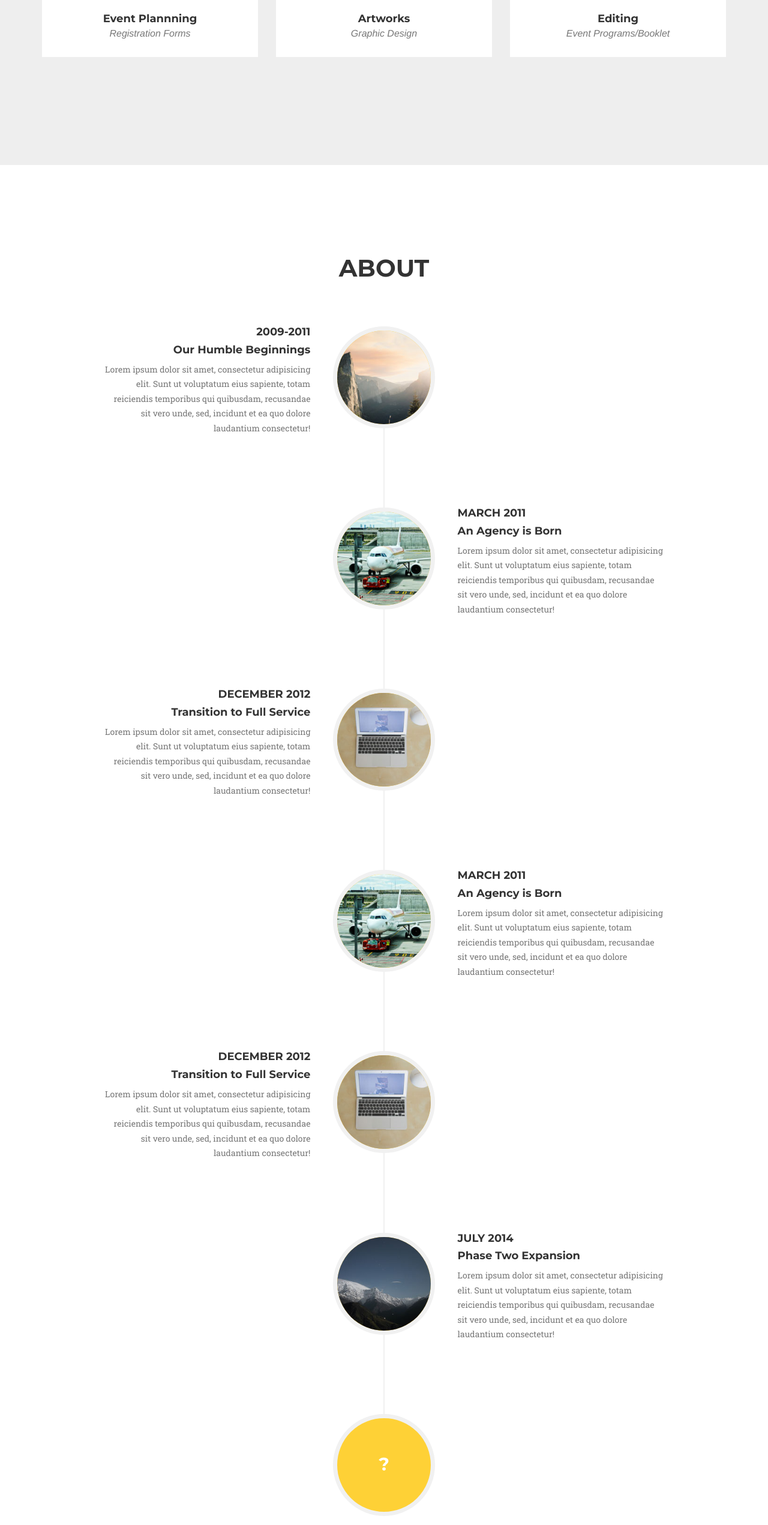
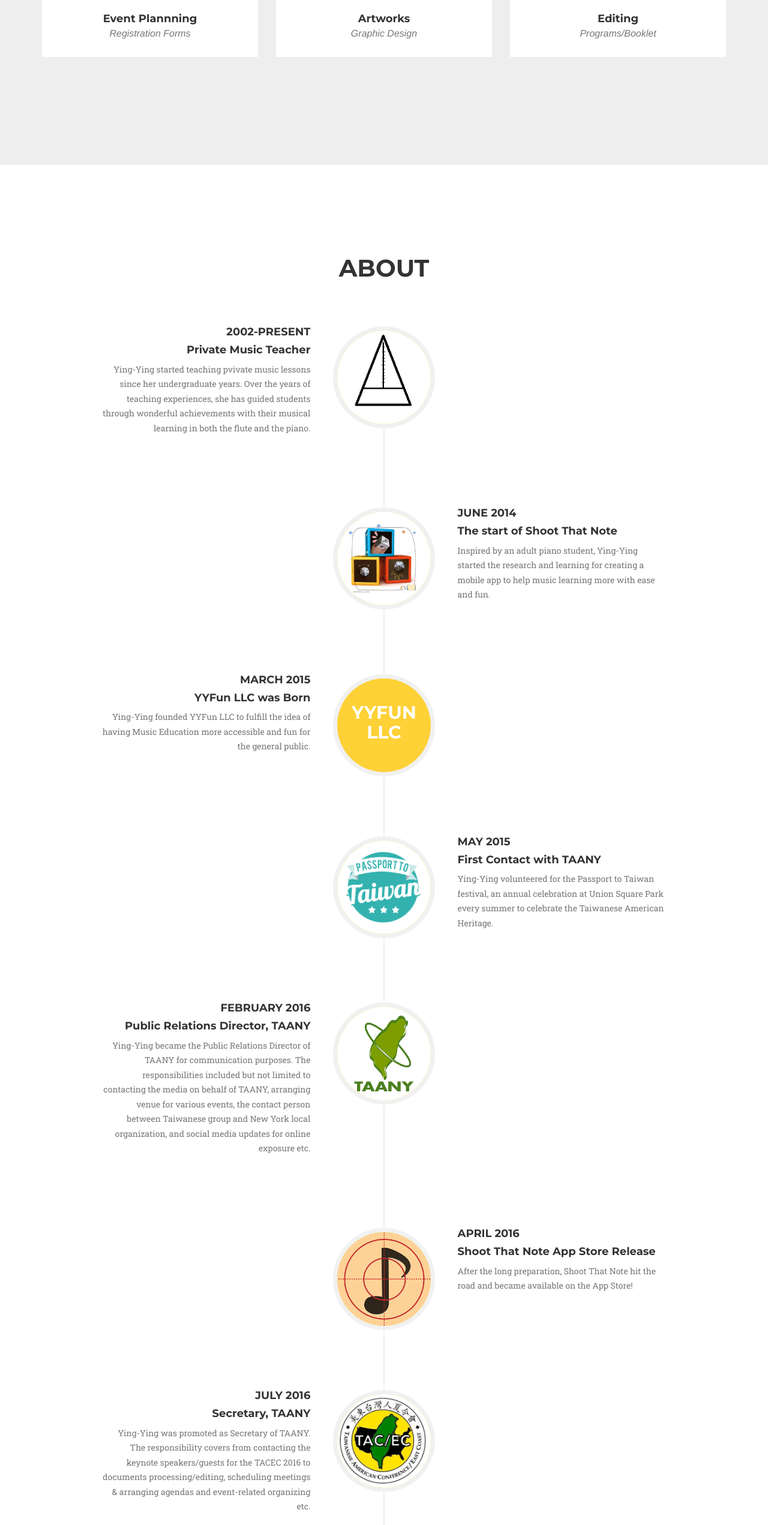
Before and after one commit to cherryflute/cherryflute.github.io, a website: page index.html in a window 1280 px wide. Shown: the part 1715-4257 px from the top of the page at 60% size. Drawn offline with nearby package versions, Linux system fonts and the light colour scheme; a web font is replaced by a local one.

Commit message:
Update About Section
Updated information and uploaded images for About Section

```diff
--- a/index.html
+++ b/index.html
@@ -174,7 +174,7 @@
                     </a>
                     <div class="portfolio-caption">
                         <h4>Editing</h4>
-                        <p class="text-muted">Event Programs/Booklet</p>
+                        <p class="text-muted">Programs/Booklet</p>
                     </div>
                 </div>
             </div>
@@ -195,91 +195,108 @@
                     <ul class="timeline">
                         <li>
                             <div class="timeline-image">
-                                <img class="img-circle img-responsive" src="img/about/1.jpg" alt="">
+                                <img class="img-circle img-responsive" src="img/about/metronome.png" alt="">
                             </div>
                             <div class="timeline-panel">
                                 <div class="timeline-heading">
-                                    <h4>2009-2011</h4>
-                                    <h4 class="subheading">Our Humble Beginnings</h4>
+                                    <h4>2002-Present</h4>
+                                    <h4 class="subheading">Private Music Teacher</h4>
                                 </div>
                                 <div class="timeline-body">
-                                    <p class="text-muted">Lorem ipsum dolor sit amet, consectetur adipisicing elit. Sunt ut voluptatum eius sapiente, totam reiciendis temporibus qui quibusdam, recusandae sit vero unde, sed, incidunt et ea quo dolore laudantium consectetur!</p>
+                                    <p class="text-muted">Ying-Ying started teaching pvivate music lessons since her undergraduate years.  Over the years of teaching experiences, she has guided students through wonderful achievements with their musical learning in both the flute and the piano.</p>
                                 </div>
                             </div>
                         </li>
                         <li class="timeline-inverted">
                             <div class="timeline-image">
-                                <img class="img-circle img-responsive" src="img/about/2.jpg" alt="">
+                                <img class="img-circle img-responsive" src="img/team/toy2.jpg" alt="">
                             </div>
                             <div class="timeline-panel">
                                 <div class="timeline-heading">
-                                    <h4>March 2011</h4>
-                                    <h4 class="subheading">An Agency is Born</h4>
+                                    <h4>June 2014</h4>
+                                    <h4 class="subheading">The start of Shoot That Note</h4>
                                 </div>
                                 <div class="timeline-body">
-                                    <p class="text-muted">Lorem ipsum dolor sit amet, consectetur adipisicing elit. Sunt ut voluptatum eius sapiente, totam reiciendis temporibus qui quibusdam, recusandae sit vero unde, sed, incidunt et ea quo dolore laudantium consectetur!</p>
+                                    <p class="text-muted">Inspired by an adult piano student, Ying-Ying started the research and learning for creating a mobile app to help music learning more with ease and fun.</p>
                                 </div>
                             </div>
                         </li>
                         <li>
                             <div class="timeline-image">
-                                <img class="img-circle img-responsive" src="img/about/3.jpg" alt="">
+
+                                    <br><h2>YYFun LLC</h2>
                             </div>
                             <div class="timeline-panel">
                                 <div class="timeline-heading">
-                                    <h4>December 2012</h4>
-                                    <h4 class="subheading">Transition to Full Service</h4>
+                                    <h4>March 2015</h4>
+                                    <h4 class="subheading">YYFun LLC was Born</h4>
                                 </div>
                                 <div class="timeline-body">
-                                    <p class="text-muted">Lorem ipsum dolor sit amet, consectetur adipisicing elit. Sunt ut voluptatum eius sapiente, totam reiciendis temporibus qui quibusdam, recusandae sit vero unde, sed, incidunt et ea quo dolore laudantium consectetur!</p>
+                                    <p class="text-muted">Ying-Ying founded YYFun LLC to fulfill the idea of having Music Education more accessible and fun for the general public.</p>
                                 </div>
                             </div>
                         </li>
 
                         <li class="timeline-inverted">
                             <div class="timeline-image">
-                                <img class="img-circle img-responsive" src="img/about/2.jpg" alt="">
+                                <img class="img-circle img-responsive" src="img/about/p2tw_logo.png" alt="">
                             </div>
                             <div class="timeline-panel">
                                 <div class="timeline-heading">
-                                    <h4>March 2011</h4>
-                                    <h4 class="subheading">An Agency is Born</h4>
+                                    <h4>May 2015</h4>
+                                    <h4 class="subheading">First Contact with TAANY</h4>
                                 </div>
                                 <div class="timeline-body">
-                                    <p class="text-muted">Lorem ipsum dolor sit amet, consectetur adipisicing elit. Sunt ut voluptatum eius sapiente, totam reiciendis temporibus qui quibusdam, recusandae sit vero unde, sed, incidunt et ea quo dolore laudantium consectetur!</p>
+                                    <p class="text-muted">Ying-Ying volunteered for the Passport to Taiwan festival, an annual celebration at Union Square Park every summer to celebrate the Taiwanese American Heritage.</p>
                                 </div>
                             </div>
                         </li>
 
                         <li>
                             <div class="timeline-image">
-                                <img class="img-circle img-responsive" src="img/about/3.jpg" alt="">
+                                <img class="img-circle img-responsive" src="img/about/taany_logo.png" alt="">
                             </div>
                             <div class="timeline-panel">
                                 <div class="timeline-heading">
-                                    <h4>December 2012</h4>
-                                    <h4 class="subheading">Transition to Full Service</h4>
+                                    <h4>February 2016</h4>
+                                    <h4 class="subheading">Public Relations Director, TAANY</h4>
                                 </div>
                                 <div class="timeline-body">
-                                    <p class="text-muted">Lorem ipsum dolor sit amet, consectetur adipisicing elit. Sunt ut voluptatum eius sapiente, totam reiciendis temporibus qui quibusdam, recusandae sit vero unde, sed, incidunt et ea quo dolore laudantium consectetur!</p>
+                                    <p class="text-muted">Ying-Ying became the Public Relations Director of TAANY for communication purposes.  The responsibilities included but not limited to contacting the media on behalf of TAANY, arranging venue for various events, the contact person between Taiwanese group and New York local organization, and social media updates for online exposure etc.</p>
                                 </div>
                             </div>
                         </li>
 
                         <li class="timeline-inverted">
                             <div class="timeline-image">
-                                <img class="img-circle img-responsive" src="img/about/4.jpg" alt="">
+                                <img class="img-circle img-responsive" src="img/portfolio/stn_icon.png" alt="">
                             </div>
                             <div class="timeline-panel">
                                 <div class="timeline-heading">
-                                    <h4>July 2014</h4>
-                                    <h4 class="subheading">Phase Two Expansion</h4>
+                                    <h4>April 2016</h4>
+                                    <h4 class="subheading">Shoot That Note App Store Release</h4>
                                 </div>
                                 <div class="timeline-body">
-                                    <p class="text-muted">Lorem ipsum dolor sit amet, consectetur adipisicing elit. Sunt ut voluptatum eius sapiente, totam reiciendis temporibus qui quibusdam, recusandae sit vero unde, sed, incidunt et ea quo dolore laudantium consectetur!</p>
+                                    <p class="text-muted">After the long preparation, Shoot That Note hit the road and became available on the App Store!</p>
                                 </div>
                             </div>
                         </li>
+
+                         <li>
+                            <div class="timeline-image">
+                                <img class="img-circle img-responsive" src="img/about/tacec_logo.jpg" alt="">
+                            </div>
+                            <div class="timeline-panel">
+                                <div class="timeline-heading">
+                                    <h4>July 2016</h4>
+                                    <h4 class="subheading">Secretary, TAANY</h4>
+                                </div>
+                                <div class="timeline-body">
+                                    <p class="text-muted">Ying-Ying was promoted as Secretary of TAANY.  The responsibility covers from contacting the keynote speakers/guests for the TACEC 2016 to documents processing/editing, scheduling meetings & arranging agendas and event-related organizing etc.</p>
+                                </div>
+                            </div>
+                        </li>
+
                         <li class="timeline-inverted">
                             <div class="timeline-image">
                                     <br>
@@ -315,7 +332,7 @@
                     <div class="team-member">
                         <img src="img/team/toy2.jpg" class="img-responsive img-circle" alt="">
                         <h4>Ying-Ying Chen</h4>
-                        <p class="large text-muted"><i>self-motivated; detail-oriented; fast learner</i></p>
+                        <p class="large text-muted"><i>self-motivated; detail-oriented and a fast learner</i></p>
                         <ul class="list-inline social-buttons">
                             <li><a href="mailto:cherryflute@gmail.com" target="_blank"><i class="fa fa-envelope"></i></a>
                             </li>
@@ -366,14 +383,6 @@
                                 <img class="img-responsive img-centered" src="img/portfolio/stage2.jpg" alt="">
                                 <img class="img-responsive img-centered" src="img/portfolio/stage3.jpg" alt="">
                                 <img class="img-responsive img-centered" src="img/portfolio/stage4.jpg" alt="">
-                                <p>Use this area to describe your project. Lorem ipsum dolor sit amet, consectetur adipisicing elit. Est blanditiis dolorem culpa incidunt minus dignissimos deserunt repellat aperiam quasi sunt officia expedita beatae cupiditate, maiores repudiandae, nostrum, reiciendis facere nemo!</p>
-                                <p>
-                                    <strong>Want these icons in this portfolio item sample?</strong>You can download 60 of them for free, courtesy of <a href="https://getdpd.com/cart/hoplink/18076?referrer=bvbo4kax5k8ogc">RoundIcons.com</a>, or you can purchase the 1500 icon set <a href="https://getdpd.com/cart/hoplink/18076?referrer=bvbo4kax5k8ogc">here</a>.</p>
-                                <ul class="list-inline">
-                                    <li>Date: July 2014</li>
-                                    <li>Client: Round Icons</li>
-                                    <li>Category: Graphic Design</li>
-                                </ul>
                                 <button type="button" class="btn btn-primary" data-dismiss="modal"><i class="fa fa-times"></i> Close </button>
                             </div>
                         </div>
@@ -496,15 +505,20 @@
                                 <!-- Project Details Go Here -->
                                 <h2>Graphic Design</h2>
                                 <p class="item-intro text-muted">Artworks created for TAANY</p>
+                                <h4>Poster design for a Meet & Greet of a Taiwanese baseball hitter</h4>
                                 <img class="img-responsive img-centered" src="img/portfolio/baseball.png" alt="">
+                                <h4>Poster desgin for Mets Taiwan Day 2016</h4>
                                 <img class="img-responsive img-centered" src="img/portfolio/taiwan_day.png" alt="">
+                                <h4>Poster design for "Wansei Back Home" movie screening</h4>
                                 <img class="img-responsive img-centered" src="img/portfolio/wansei_poster.jpg" alt="">
+                                <h4>Ticket design for "Wansei Bakc Home" movie screening</h4>
                                 <img class="img-responsive img-centered" src="img/portfolio/wansei_tix.jpg" alt="">
+                                <h4>Cover design for the TACEC2016 yearbook</h4>
                                 <img class="img-responsive img-centered" src="img/portfolio/tacec_book_cover.jpg" alt="">
+                                <h4>Poster design for "A Letter to Future Children" movie screening</h4>
                                 <img class="img-responsive img-centered" src="img/portfolio/poster_letter_children.bmp" alt="">
+                                <h4>Ticket design for "A Letter to Future Children" movie screening</h4>
                                 <img class="img-responsive img-centered" src="img/portfolio/tix_letter_children.bmp" alt="">
-                                <p>These artworks include poster/ticket design to the movie screenings, baseball/talk events and the booklet cover of the 2016 Taiwanese American Conference East Coast.</p>
-
                                 <button type="button" class="btn btn-primary" data-dismiss="modal"><i class="fa fa-times"></i> Close </button>
                             </div>
                         </div>
@@ -531,13 +545,17 @@
                                 <!-- Project Details Go Here -->
                                 <h2>Editing</h2>
                                 <p class="item-intro text-muted">Event programs/booklet for TAANY</p>
+                                <h4>47th Annual TAANY Banquet program</h4>
                                 <img class="img-responsive img-centered" src="img/portfolio/taany_banquet_program.jpg" alt="">
+                                <h4>228 Commemoration program</h4>
                                 <img class="img-responsive img-centered" src="img/portfolio/228.jpg" alt="">
+                                <h4>TACEC2016 yearbook letters from chairman and coordinator</h4>
                                 <img class="img-responsive img-centered" src="img/portfolio/tacec_announcement.jpg" alt="">
+                                <h4>TACEC2016 yearbook TAANY event promoting pages</h4>
                                 <img class="img-responsive img-centered" src="img/portfolio/events.jpg" alt="">
+                                <h4>TACEC yearbook profiles for the keynote speakers & guests</h4>
                                 <img class="img-responsive img-centered" src="img/portfolio/tacec_profile.jpg" alt="">
-                                <img class="img-responsive img-centered" src="img/portfolio/tang.jpg" alt="">
-                                <p>From top to bottom: the 47th Annual TAANY Banquet program; 228 Commemoration program; TACEC2016 yearbook content(letters from chairman and coordinator; TAANY event promoting pages; profiles for the Conference personnel; Taiwanese American Next Generation program).</p>
+                                <p></p>
                                 <button type="button" class="btn btn-primary" data-dismiss="modal"><i class="fa fa-times"></i> Close </button>
                             </div>
                         </div>
```
Also changed, not shown: index.txt (+56 -38 lines), img/about/1.jpg (deleted), img/about/2.jpg (deleted), img/about/3.jpg (deleted), img/about/4.jpg (deleted), img/about/metronome.png (added), img/about/p2tw_logo.png (added), img/about/taany_logo.png (added), img/about/tacec_logo.jpg (added), img/logos/aetuts.jpg (deleted), img/logos/creative-market.jpg (deleted), img/logos/designmodo.jpg (deleted), img/logos/envato.jpg (deleted), img/logos/microlancer.jpg (deleted), 2 more files.
